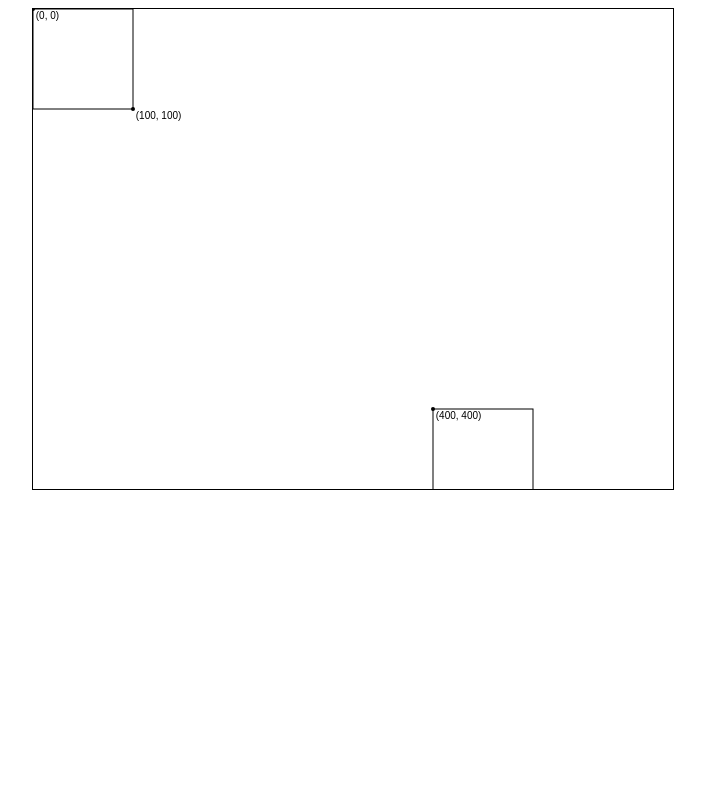
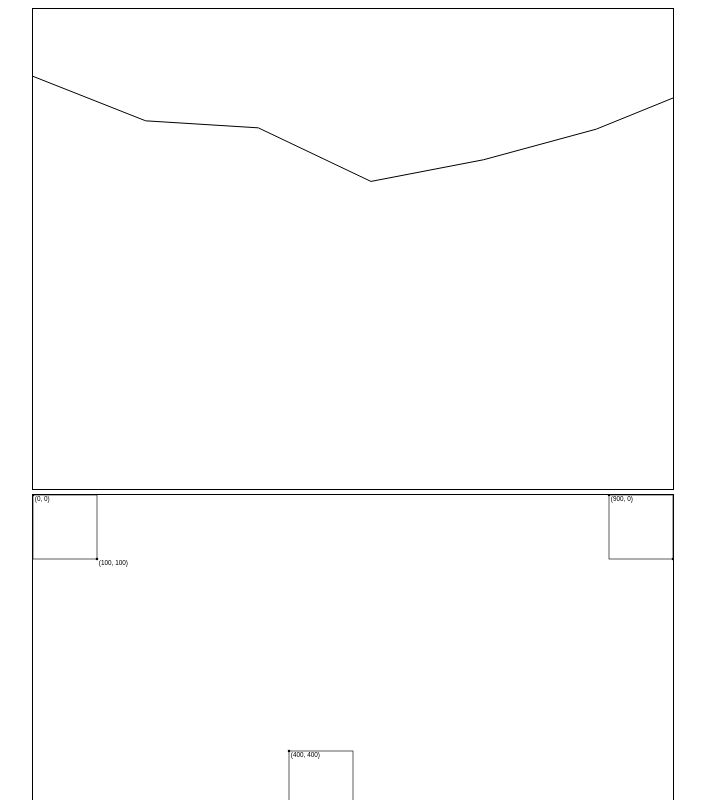
Before and after one commit to vzhn/pan-zoom-demo, a React (Create React App) app: page / in a window 1280 px wide. Shown: the top 800 px of the page, without its empty margins (287-992 px from the left). Built offline with nearby package versions, Linux system fonts and the light colour scheme.

Commit message:
couple of demos

```diff
--- a/src/App.tsx
+++ b/src/Demo.tsx
@@ -1,37 +1,48 @@
-import React, {useCallback, useEffect, useRef} from 'react';
+import React, {useCallback, useEffect, useMemo, useRef} from 'react';
 import './App.css';
 import {Point} from "./PanZoom";
 import {StyledCanvas} from "./StyledCanvas";
-import {drawRect} from "./misc/Geometry";
-import {ConstrainedPanZoom2D} from "./transformation/constrained/ConstrainedPanZoom2D";
+import {ConstrainedPanZoom2D, Rect} from "./transformation/constrained/ConstrainedPanZoom2D";
 
-const getZoomFactor = (ev: WheelEvent) => Math.pow(10, ev.deltaY / 2000.0);
+export const getZoomFactor = (deltaY: number) => Math.pow(10, deltaY / 2000.0);
 
 const canvasCoordinates = (cv: HTMLCanvasElement, ev: MouseEvent): Point => {
   const dpr = 1
-  const {left, top} = cv.getBoundingClientRect();
+  const { left, top} = cv.getBoundingClientRect();
   return { mx: (ev.x - left) * dpr, my: (ev.y - top) * dpr }
 }
 
-const App = () => {
+export type DemoContext = {
+  canvas: HTMLCanvasElement;
+  pz: ConstrainedPanZoom2D
+}
+
+export type DemoProps = {
+  dimensions: {
+    canvasWidth: number,
+    canvasHeight: number,
+    scene: Rect
+  },
+  paint: (context: DemoContext) => void,
+  onWheel: (screenPoint: Point, deltaY: number, context: DemoContext) => void
+};
+
+export const Demo = ({dimensions, paint, onWheel}: DemoProps) => {
   const canvasRef = useRef<HTMLCanvasElement>(null)
   const pz = useRef(
-    new ConstrainedPanZoom2D({ x: 0, y: 0, w: 640, h: 480}, { x: 0, y: 0, w: 1000, h: 1000 })
+    new ConstrainedPanZoom2D({ x: 0, y: 0, w: dimensions.canvasWidth, h: dimensions.canvasHeight}, dimensions.scene)
   )
 
-  const paint = useCallback(() => {
-    const canvas = canvasRef.current!;
+  const getDemoContext = () => ({canvas: canvasRef.current!, pz: pz.current});
+
+  const repaint = useCallback(() => {
+    const canvas = canvasRef.current!
     const context = canvas.getContext("2d")!
-
     context.resetTransform()
     context.clearRect(0, 0, canvas.width, canvas.height)
+    context.setTransform(pz.current.matrix)
 
-    context.setTransform(pz.current.matrix)
-    drawRect(context, 0, 0, 100, 100)
-    drawRect(context, 900, 0, 100, 100)
-    drawRect(context, 400, 400, 100, 100)
-    drawRect(context, 0, 900, 100, 100)
-    drawRect(context, 900, 900, 100, 100)
+    paint(getDemoContext())
   }, [])
 
   useEffect(() => {
@@ -40,8 +51,7 @@ const App = () => {
       const dragListener = (ev: MouseEvent) => {
         ev.preventDefault()
         pz.current.translateScreen(ev.movementX, ev.movementY)
-        // pz.current = fitIntoScreen(pz.current, screenDimensions, canvasDimensions)
-        paint()
+        repaint()
       };
       window.addEventListener('mousemove', dragListener)
       window.addEventListener('mouseup', () => {
@@ -52,20 +62,19 @@ const App = () => {
     const mouseListener = (ev: MouseEvent): void => {
       // preventing text selection
       ev.preventDefault()
-      paint()
     }
     const wheelListener = (ev: WheelEvent): void => {
       // preventing scrolling
       ev.preventDefault()
-      pz.current.zoomAt(canvasCoordinates(canvasRef.current!, ev), getZoomFactor(ev))
-      paint()
+      onWheel(canvasCoordinates(canvasRef.current!, ev), ev.deltaY, getDemoContext())
+      repaint()
     }
 
     canvas.addEventListener('mousedown', mouseDownListener)
     canvas.addEventListener('wheel', wheelListener)
     canvas.addEventListener('mousemove', mouseListener)
 
-    paint()
+    repaint()
     return () => {
       canvas.removeEventListener('mousedown', mouseDownListener)
       canvas.removeEventListener('mousemove', mouseListener)
@@ -75,9 +84,13 @@ const App = () => {
 
   return (
     <div className="App">
-      <StyledCanvas width={640} height={480} ref={canvasRef}/>
+      <StyledCanvas
+        width={dimensions.canvasWidth}
+        height={dimensions.canvasHeight}
+        ref={canvasRef}
+      />
     </div>
   );
 };
 
-export default App;
+export default Demo;
--- /dev/null
+++ b/src/demos/ChartDemo.tsx
@@ -0,0 +1,42 @@
+import React, {useCallback, useMemo} from "react";
+import {Demo, DemoContext, getZoomFactor} from "../Demo";
+
+export const ChartDemo = () => {
+  const { data, dataMin, dataMax } = useMemo(() => {
+    let v = 0
+    const data: number[] = []
+
+    for (let i = 0; i < 200; i++) {
+      v += Math.random() - 0.5
+      data.push(v)
+    }
+    const dataMin = Math.min(...data);
+    const dataMax = Math.max(...data);
+    return { data, dataMin, dataMax }
+  }, [])
+
+  const paint = useCallback(({canvas, pz}: DemoContext) => {
+    const context = canvas.getContext("2d")!
+    context.resetTransform()
+
+    context.beginPath()
+
+    let p = pz.apply(0, data[0])
+    context.moveTo(p.x, p.y)
+    for (let i = 1; i < data.length; i++) {
+      p = pz.apply(i, data[i])
+      context.lineTo(p.x, p.y)
+    }
+    context.stroke()
+  }, [])
+
+  return (<Demo
+    dimensions={{
+      canvasWidth: 640,
+      canvasHeight: 480,
+      scene: {x: 0, y: dataMin, w: data.length - 1, h: (dataMax - dataMin)}
+    }}
+    paint={paint}
+    onWheel={(p, deltaY, {pz}) => pz.tx.zoomAt(p.mx, getZoomFactor(deltaY))}
+  />)
+}
--- /dev/null
+++ b/src/demos/RectanglesDemo.tsx
@@ -0,0 +1,24 @@
+import React, {useCallback} from "react";
+import {drawRect} from "../misc/Geometry";
+import {Demo, DemoContext, getZoomFactor} from "../Demo";
+
+export const RectanglesDemo = () => {
+  const paint = useCallback(({canvas, pz}: DemoContext) => {
+    const context = canvas.getContext("2d")!
+    drawRect(context, 0, 0, 100, 100)
+    drawRect(context, 900, 0, 100, 100)
+    drawRect(context, 400, 400, 100, 100)
+    drawRect(context, 0, 900, 100, 100)
+    drawRect(context, 900, 900, 100, 100)
+  }, [])
+
+  return (<Demo
+    dimensions={{
+      canvasWidth: 640,
+      canvasHeight: 480,
+      scene: {x: 0, y: 0, w: 1000, h: 1000}
+    }}
+    paint={paint}
+    onWheel={(p, deltaY, {pz}) => pz.zoomAt(p, getZoomFactor(deltaY))}
+  />)
+}
--- a/src/index.tsx
+++ b/src/index.tsx
@@ -1,12 +1,15 @@
 import React from 'react';
 import ReactDOM from 'react-dom/client';
-import App from "./App";
+
+import {RectanglesDemo} from "./demos/RectanglesDemo";
+import {ChartDemo} from "./demos/ChartDemo";
 
 const root = ReactDOM.createRoot(
   document.getElementById('root') as HTMLElement
 );
 root.render(
   <React.StrictMode>
-    <App />
+    <ChartDemo/>
+    <RectanglesDemo/>
   </React.StrictMode>
 );
--- a/src/transformation/PanZoom1D.ts
+++ b/src/transformation/PanZoom1D.ts
@@ -37,4 +37,8 @@ export class PanZoom1D {
 
   public get k() { return this._k }
   public get b() { return this._b }
+
+  setK(k: number) {
+    this._k = k
+  }
 }
--- a/src/transformation/constrained/ConstrainedPanZoom1D.ts
+++ b/src/transformation/constrained/ConstrainedPanZoom1D.ts
@@ -6,12 +6,15 @@ export interface Constraint {
 }
 
 export class ConstrainedPanZoom1D {
+  private _pz = new PanZoom1D()
+
   get k() { return this._pz.k }
   get b() { return this._pz.b }
 
-  constructor(
-    private _pz = new PanZoom1D(),
-    private constraint: Constraint) { }
+  constructor(private constraint: Constraint) {
+    this._pz.scale(this.minScale)
+    this.fitOnTheScreen()
+  }
 
   public get minScale(): number {
     const canvasWidth = this.constraint.canvas.max - this.constraint.canvas.min
@@ -41,4 +44,13 @@ export class ConstrainedPanZoom1D {
       this._pz.translateScreen(this.constraint.screen.max - right)
     }
   }
+
+  apply(p: number): number {
+    return this._pz.apply(p)
+  }
+
+  setK(k: number) {
+    this._pz.setK(k);
+    this.fitOnTheScreen()
+  }
 }
--- a/src/transformation/constrained/ConstrainedPanZoom2D.ts
+++ b/src/transformation/constrained/ConstrainedPanZoom2D.ts
@@ -1,4 +1,3 @@
-import {PanZoom2D} from "../PanZoom2D";
 import {Point, TransformationMatrix} from "../../PanZoom";
 import {ConstrainedPanZoom1D} from "./ConstrainedPanZoom1D";
 import {PanZoom1D} from "../PanZoom1D";
@@ -7,19 +6,23 @@ export interface Rect { x: number, y: number, w: number, h: number }
 
 
 export class ConstrainedPanZoom2D {
-  private tx: ConstrainedPanZoom1D
-  private ty: ConstrainedPanZoom1D
+  readonly tx: ConstrainedPanZoom1D
+  readonly ty: ConstrainedPanZoom1D
 
   constructor(screenLimits: Rect, canvasLimits: Rect) {
-    this.tx = new ConstrainedPanZoom1D(new PanZoom1D(), {
+    this.tx = new ConstrainedPanZoom1D({
       screen: { min: screenLimits.x, max: screenLimits.x + screenLimits.w },
       canvas: { min: canvasLimits.x, max: canvasLimits.x + canvasLimits.w }
     })
 
-    this.ty = new ConstrainedPanZoom1D(new PanZoom1D(), {
+    this.ty = new ConstrainedPanZoom1D({
       screen: { min: screenLimits.y, max: screenLimits.y + screenLimits.h },
       canvas: { min: canvasLimits.y, max: canvasLimits.y + canvasLimits.h }
     })
+
+    const minK = Math.max(this.tx.minScale, this.ty.minScale)
+    this.tx.setK(minK)
+    this.ty.setK(minK)
   }
 
   public zoomAt(p: Point, scale: number): void {
@@ -39,4 +42,8 @@ export class ConstrainedPanZoom2D {
     tm.scale(this.tx.k, this.ty.k)
     return tm
   }
+
+  apply(x: number, y: number) {
+    return { x: this.tx.apply(x), y: this.ty.apply(y) }
+  }
 }
```
